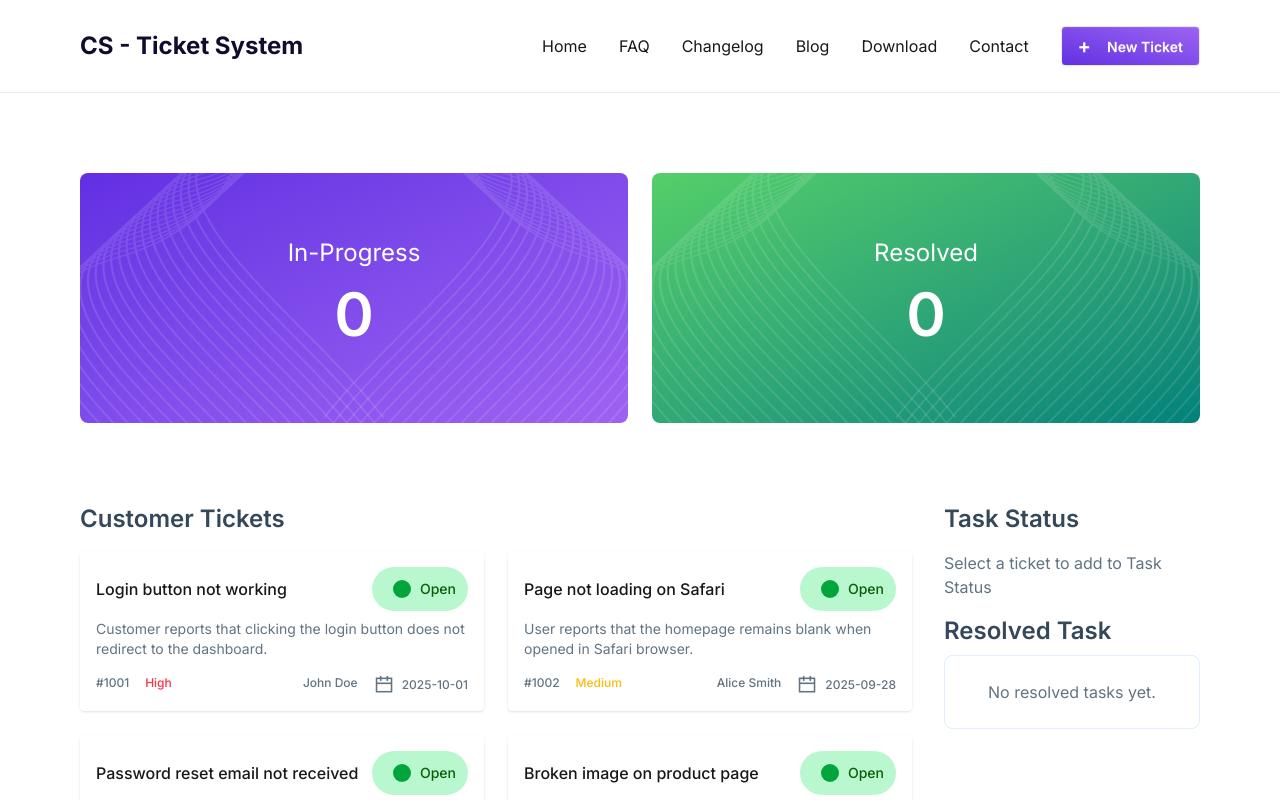
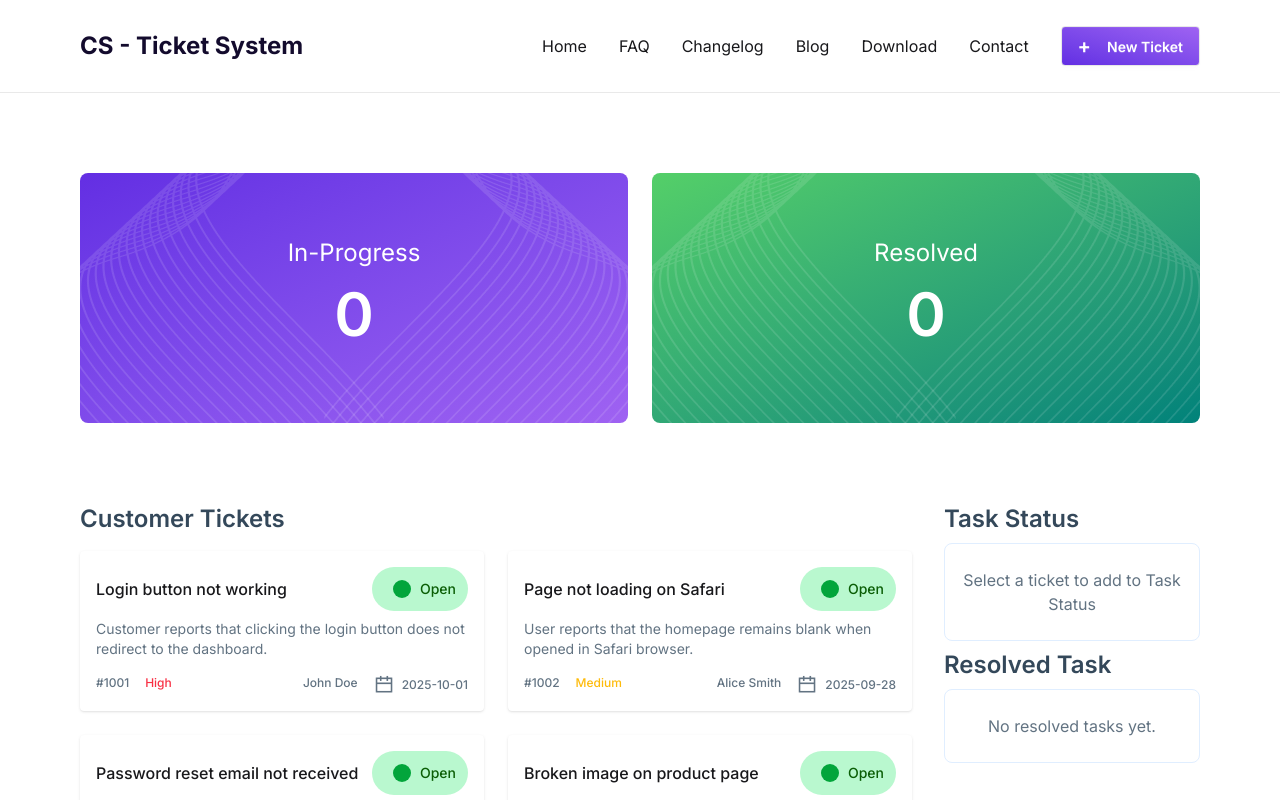
Before and after one commit to muhammad-tamim/web-project-21, a React (Vite) app: page / in a window 1280 px wide. Shown: the top 800 px of the page. Built offline with nearby package versions, Linux system fonts and the light colour scheme.

Commit message:
feat: add scrool-bar for task status sidebar

```diff
--- a/src/components/TicketSection/Ticket.jsx
+++ b/src/components/TicketSection/Ticket.jsx
@@ -91,16 +91,18 @@ const Ticket = ({ data, error, loading, inProgress, setInProgress, resolvedCount
 
                     <h2 className='text-2xl font-semibold text-[#34485A]'>Task Status</h2>
 
-                    {singleData.length === 0 && <p className='my-4 text-[#627382]'>Select a ticket to add to Task Status</p>}
-                    {singleData.map(data => <div key={data.id} className=''>
-                        <div className='my-4 rounded-sm bg-white shadow p-4'>
-                            <p className='font-medium pb-4'>{data.title}</p>
-                            <div>
-                                <button onClick={() => handleCompleteClick(data.id)} className='btn bg-[#02A53B] text-white w-full'>Complete</button>
+                    <div className='max-h-96 border border-[#e0eeff] overflow-auto my-2 space-y-4 py-2 px-2 rounded-lg'>
+                        {singleData.length === 0 && <p className='my-4 text-[#627382] text-center'>Select a ticket to add to Task Status</p>}
+                        {singleData.map(data => <div key={data.id} className=''>
+                            <div className='rounded-sm bg-white shadow p-4'>
+                                <p className='font-medium pb-4'>{data.title}</p>
+                                <div>
+                                    <button onClick={() => handleCompleteClick(data.id)} className='btn bg-[#02A53B] text-white w-full'>Complete</button>
+                                </div>
                             </div>
                         </div>
+                        )}
                     </div>
-                    )}
 
                     <h2 className='text-2xl font-semibold text-[#34485A]'>Resolved Task</h2>
 
```
